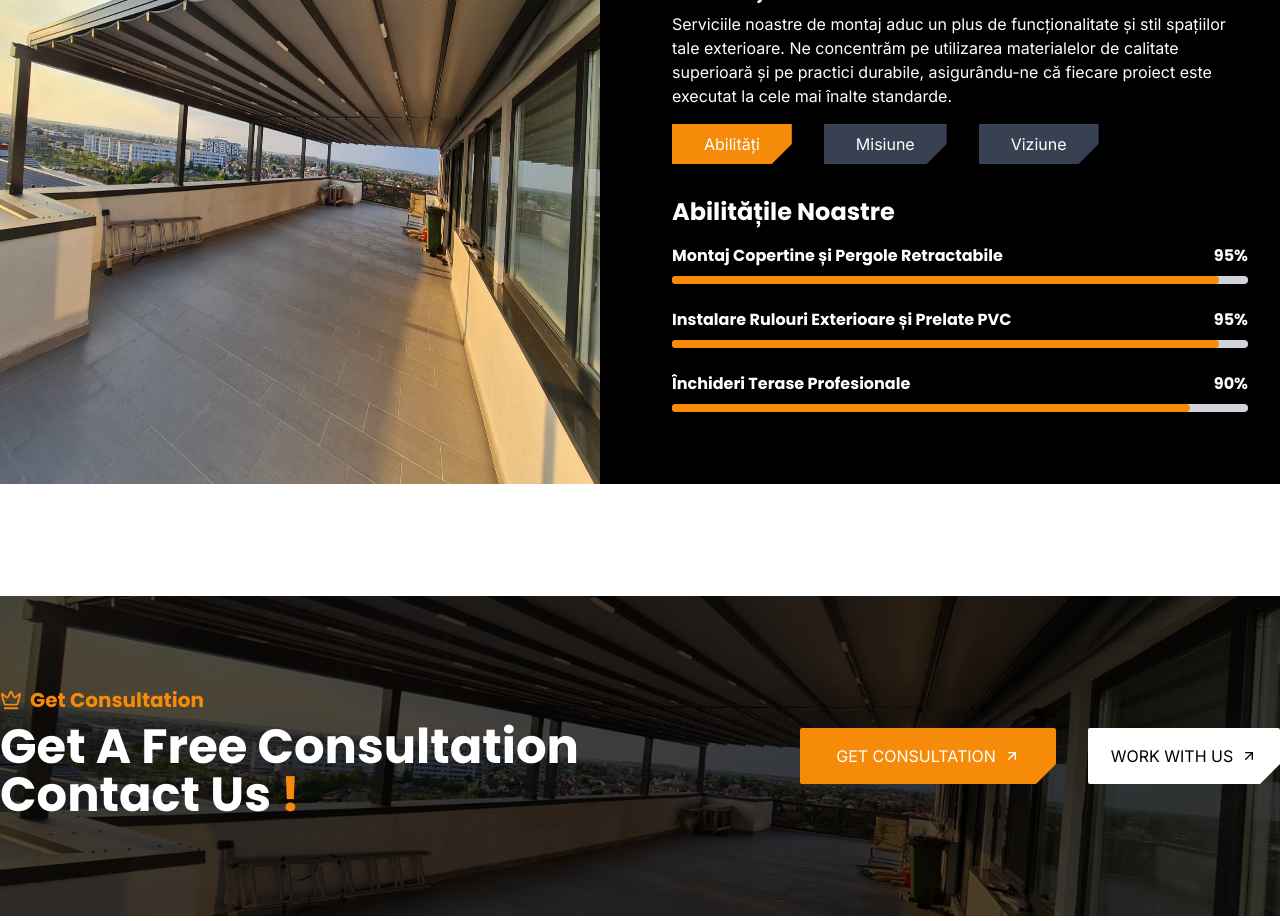
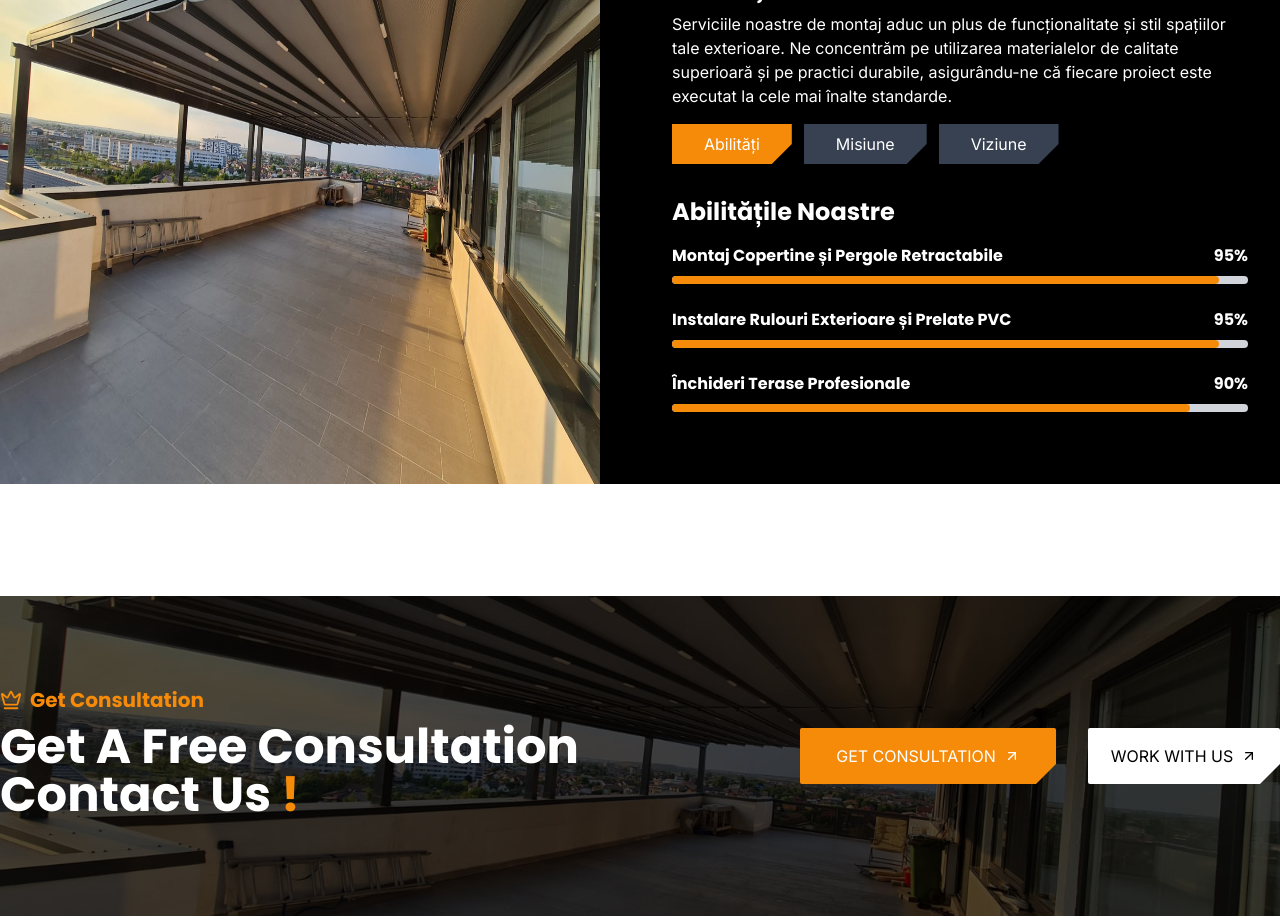
Before and after one commit to mocanuandrei1/sun-pro-2, a Next.js app: page / in a window 1280 px wide. Shown: the part 2660-3581 px from the top of the page. Built offline with nearby package versions, Linux system fonts and the light colour scheme.

Commit message:
Update WhyUs component layout and styles

```diff
--- a/src/components/WhyUs/WhyUs.js
+++ b/src/components/WhyUs/WhyUs.js
@@ -47,7 +47,7 @@
             de calitate superioară și pe practici durabile, asigurându-ne că
             fiecare proiect este executat la cele mai înalte standarde.
           </p>
-          <div className="flex lg:space-x-8 space-x-4 mb-8">
+          <div className="flex flex-col sm:flex-row gap-3 mb-8">
             <button
               className={`py-2 px-8 clip-bottom-right ${
                 activeTab === "skills" ? "bg-[#f68a09] " : "bg-gray-700 "
```
